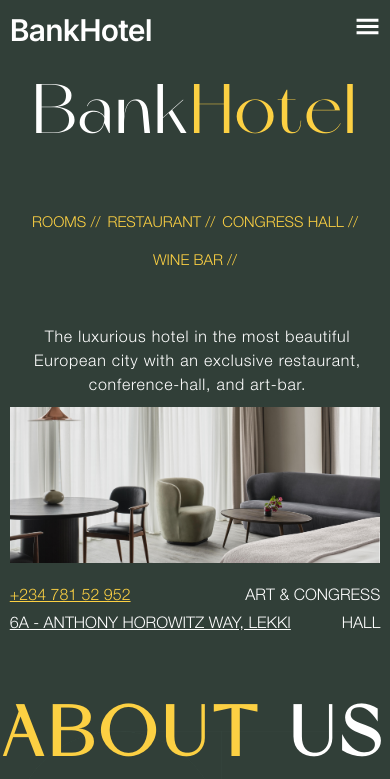
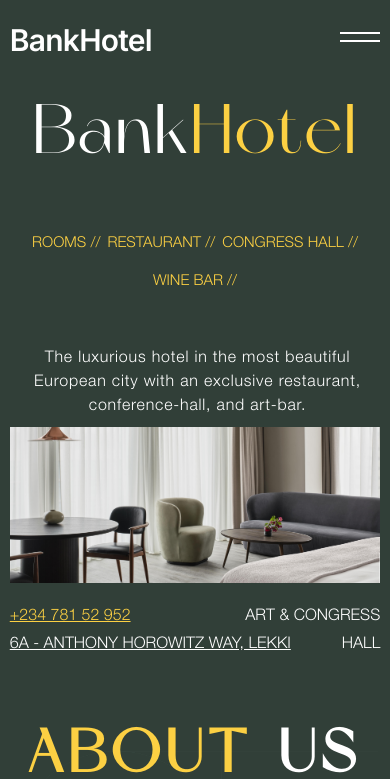
Before and after one commit to lionking0105/BankHotel, a Next.js app: page / in a window 390 px wide. Shown: the top 779 px of the page. Built offline with nearby package versions, Linux system fonts and the light colour scheme.

Commit message:
added new burger, also wprked on responsiveness

```diff
--- a/app/page.tsx
+++ b/app/page.tsx
@@ -13,6 +13,7 @@
 import About_us from "@/components/home/home_about_us/About_us";
 import Image from "next/image";
 import Lenis from "lenis";
+import FadeIn from "@/components/animation/FadeIn";
 
 export default function Home() {
   useEffect(() => {
@@ -31,7 +32,7 @@
   }, []);
 
   return (
-    <div className="w-[100%] overflow-x-hidden">
+    <FadeIn>
       <Navbar />
       <HeroHeader />
       <HeroImage />
@@ -43,6 +44,6 @@
       <Gallery />
       <GetInTouch />
       <Footer />
-    </div>
+    </FadeIn>
   );
 }
--- /dev/null
+++ b/components/animation/FadeIn.tsx
@@ -0,0 +1,22 @@
+import React from "react";
+import { AnimatePresence, motion } from "framer-motion";
+interface Props {
+  children: JSX.Element[] | JSX.Element;
+}
+
+const FadeIn = ({ children }: Props) => {
+  return (
+    <AnimatePresence mode="wait">
+      <motion.div
+        initial={{ opacity: 0 }}
+        animate={{ opacity: 1 }}
+        exit={{ opacity: 0 }}
+        className="w-[100%] overflow-x-hidden"
+      >
+        {children}
+      </motion.div>
+    </AnimatePresence>
+  );
+};
+
+export default FadeIn;
--- a/components/home/faq/Faq.tsx
+++ b/components/home/faq/Faq.tsx
@@ -5,44 +5,56 @@
 const Faq = (props: Props) => {
   return (
     <div className="bg-off-white font-helvetica border-2 border-transparent pb-[80px]  border-solid">
-      <div className=" flex items-center justify-between gap-[10px] w-[95%] h-[100vh]  mx-auto">
-        <div className="w-[100px]">
+      <div className=" flex items-center justify-between gap-[10px] w-[95%] h-[100vh] max-[580px]:h-full mx-auto max-[580px]:flex-col-reverse max-[580px]:my-[20px]">
+        <div className="hidden min-[580px]:flex w-[100px]">
           <img src="./button_down.png" alt="img" />
         </div>
-        <div className="flex flex-col items-start justify-between gap-[30px] h-[50%] w-[500px]">
+        <div className="flex flex-col items-start justify-between gap-[30px] h-[50%] w-[500px] max-[580px]:w-full max-[580px]:h-full ">
           <h2 className="scroll-m-20 border-b pb-2 text-5xl font-medium tracking-tight first:mt-0">
             01
           </h2>
-          <div>
+          <div className=" max-[580px]:flex  max-[580px]:flex-row-reverse max-[580px]:gap-[20px]  max-[580px]:items-center w-full">
+            <div className="">
               <h2 className="flex flex-col gap-[5px] items-start scroll-m-20 pb-2 text-5xl font-miracle font-normal tracking-[.10em] first:mt-0">
                 <span>Ice</span> <span>Restaurant</span>
               </h2>
               <p className="leading-7 font-helvetica [&:not(:first-child)]:mt-2">
-              The hotel’s exclusive infrastructure is complemented by the unique
-              atmosphere of the Safe Restaurant. Author’s menu, extensive wine
-              card, and live music will set you for the correct mood.
+                The hotel’s exclusive infrastructure is complemented by the
+                unique atmosphere of the Safe Restaurant. Author’s menu,
+                extensive wine card, and live music will set you for the correct
+                mood.
               </p>
             </div>
+            <div className="flex min-[580px]:hidden min-w-[50px]">
+              <img src="./button_down.png" alt="img" />
             </div>
-        <div className="max-w-[500px] ">
+          </div>
+        </div>
+        <div className="max-w-[500px] max-[580px]:max-w-full">
           <img className="" src="./waiting_room.png" alt="img" />
         </div>
       </div>
       <div className="w-[95%] mx-auto">
         <div className="flex flex-col gap-[30px] items-start w-full">
-          <div className="flex justify-between items-center w-full border-b-2 pb-[25px] gap-[10px]">
-            <div className="w-[250px]">
+          <div className="flex justify-between items-center w-full border-b-2 pb-[25px] gap-[10px] max-[780px]:flex-col">
+            <div className="flex items-start justify-between max-[780px]:w-full gap-[20px]">
+              <div className="w-[250px] max-[770px]:mx-auto">
                 <img src="./white_exterior.png" alt="img" />
               </div>
-            <h3 className="scroll-m-20 text-4xl font-miracle font-normal tracking-[.10em]">
+              <h3 className="scroll-m-20 text-4xl max-[780px]:text-[30px] font-miracle font-normal tracking-[.10em] hidden max-[780px]:flex max-[770px]:text-end">
                 02
               </h3>
-            <h3 className="scroll-m-20 text-4xl font-miracle font-normal tracking-[.10em]">
+            </div>
+            <h3 className="scroll-m-20 text-4xl font-miracle font-normal tracking-[.10em] flex max-[780px]:hidden">
+              02
+            </h3>
+            <h3 className="scroll-m-20 text-4xl max-[780px]:text-[30px] font-miracle font-normal tracking-[.10em]">
               Conference Hall{" "}
             </h3>
             <span className="cursor-pointer">
               <svg
-                width="93"
+                className="min-[900px]:w-[90px] max-[900px]:w-[60px] max-[780px]:hidden"
+                width="43"
                 height="42"
                 viewBox="0 0 93 42"
                 fill="none"
@@ -66,19 +78,25 @@
             </span>
           </div>
 
-          <div className="flex justify-between items-center gap-[10px] w-full border-b-2 pb-[25px]">
-            <div className="w-[250px]">
+          <div className="flex justify-between items-center w-full border-b-2 pb-[25px] gap-[10px] max-[780px]:flex-col">
+            <div className="flex items-start justify-between max-[780px]:w-full gap-[20px]">
+              <div className="w-[250px] max-[780px]:mx-auto">
                 <img src="./drink_chairs.png" alt="img" />
               </div>
-            <h3 className="scroll-m-20 text-4xl font-miracle font-normal tracking-[.10em]">
+              <h3 className="scroll-m-20 text-4xl max-[780px]:text-[30px] font-miracle font-normal tracking-[.10em] hidden max-[780px]:flex max-[780px]:text-end">
                 03
               </h3>
-            <h3 className="scroll-m-20 text-4xl font-miracle font-normal tracking-[.10em]">
-              Wine Bar "Reserve"{" "}
+            </div>
+            <h3 className="scroll-m-20 text-4xl font-miracle font-normal tracking-[.10em] flex max-[780px]:hidden">
+              03
+            </h3>
+            <h3 className="scroll-m-20 text-4xl max-[780px]:text-[30px] font-miracle font-normal tracking-[.10em]">
+              Wine Bar "Reserve
             </h3>
             <span className="cursor-pointer">
               <svg
-                width="93"
+                className="min-[900px]:w-[90px] max-[900px]:w-[60px] max-[780px]:hidden"
+                width="43"
                 height="42"
                 viewBox="0 0 93 42"
                 fill="none"
--- a/components/home/home_about_us/About_us.tsx
+++ b/components/home/home_about_us/About_us.tsx
@@ -34,10 +34,10 @@
               </div> */}
             </div>
             <div className="flex flex-col  font-miracle absolute z-10 top-1/3 max-[750px]:left-[50%]  md:left-[70%] lg:left-1/2 transform -translate-x-1/2 -translate-y-1/2 max-[750px]:flex max-[750px]:flex-row  max-[750px]:gap-[25px] max-[750px]:top-[-10px] ">
-              <h1 className="min-[900px]:text-[80px] xl:text-[100px] sm:text-[70px] max-sm:text-[70px]  scroll-m-20  font-extrabold tracking-[.10em]  text-golden_yellow">
+              <h1 className="min-[900px]:text-[80px] xl:text-[100px] sm:text-[70px] max-sm:text-[60px]  scroll-m-20  font-extrabold tracking-[.10em]  text-golden_yellow">
                 ABOUT
               </h1>
-              <h1 className="lg:text-[100px] sm:text-[70px] max-sm:text-[70px]  text-end text-white_text scroll-m-20 font-extrabold tracking-[.10em]">
+              <h1 className="lg:text-[100px] sm:text-[70px] max-sm:text-[60px]  text-end text-white_text scroll-m-20 font-extrabold tracking-[.10em]">
                 US
               </h1>
             </div>
--- a/components/navbar/Navbar.tsx
+++ b/components/navbar/Navbar.tsx
@@ -27,8 +27,12 @@
         {menuState ? (
           <span className="text-[25px] cursor-pointer"> {<FaXmark />} </span>
         ) : (
-          <span className="text-[25px] cursor-pointer min-[1200px]:hidden">
-            {<GiHamburgerMenu />}
+          <span className="mt-[24px] cursor-pointer min-[1200px]:hidden">
+            <svg viewBox="0 0 100 80" width="40" height="40">
+              <rect className="fill-white" width="200" height="5"></rect>
+              <rect className="fill-white" y="20" width="200" height="5"></rect>
+              {/* <rect y="60" width="100" height="20"></rect> */}
+            </svg>
           </span>
         )}
       </div>
--- a/package.json
+++ b/package.json
@@ -13,6 +13,7 @@
     "@reduxjs/toolkit": "^2.2.5",
     "class-variance-authority": "^0.7.0",
     "clsx": "^2.1.1",
+    "framer-motion": "^11.2.10",
     "lenis": "^1.1.2",
     "lucide-react": "^0.383.0",
     "next": "14.2.3",
```
Also changed, not shown: 1 other file (tests, documents, lock files or other folders). Lines whose indentation alone changed are shown as unchanged.
